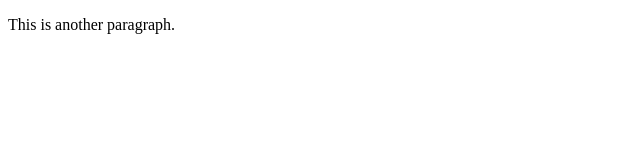
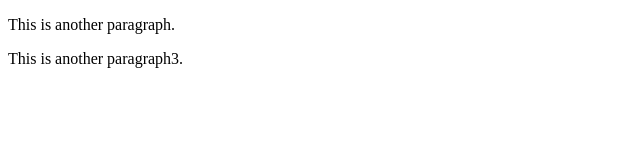
Before and after one commit to rowan28/learning-git, a plain HTML site: page index.html in a window 1280 px wide. Shown: the whole page, without its empty margins (0-640 px from the left). Drawn offline with Linux system fonts and the light colour scheme.

Commit message:
add another p tag

```diff
--- a/index.html
+++ b/index.html
@@ -5,5 +5,6 @@
 </head>
 <body>
     <p>This is another paragraph.</p>
+    <p>This is another paragraph3.</p>
 </body>
 </html>
```
